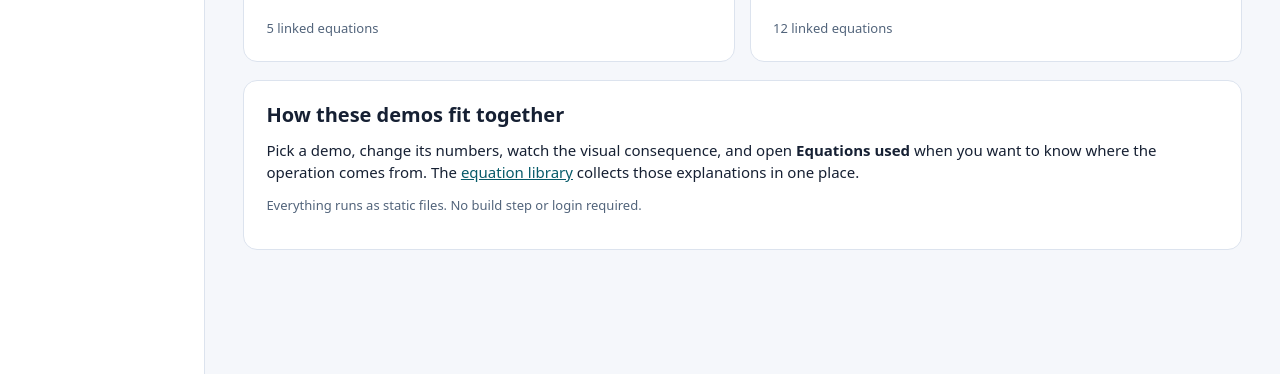
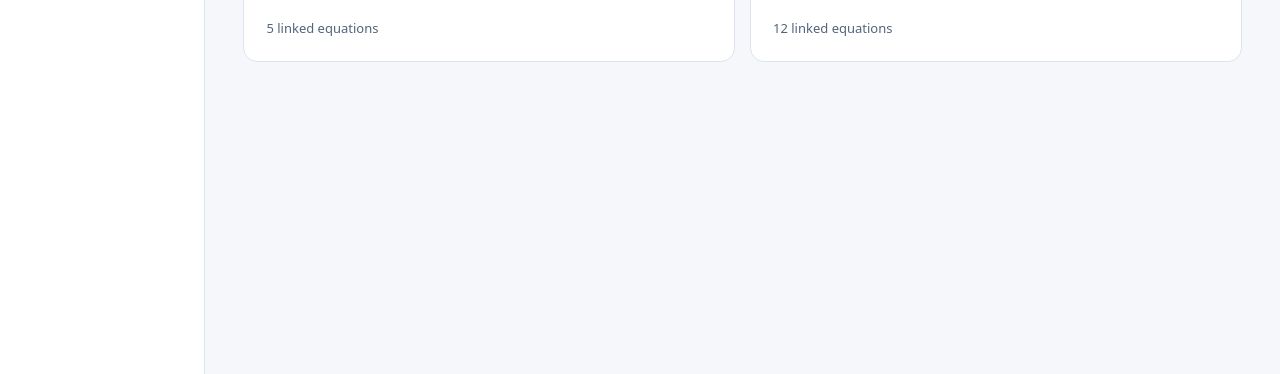
Before and after one commit to gr812b/spinor-visualization, a website with bundled scripts: page index.html in a window 1280 px wide. Shown: the part 426-800 px from the top of the page. Built offline with nearby package versions, Linux system fonts and the light colour scheme.

Commit message:
ui: remove redundant homepage explanatory panel

```diff
--- a/index.html
+++ b/index.html
@@ -15,11 +15,6 @@
       <p class="intro">Interactive mathematics you can revisit. Change the numbers, see the geometry, inspect the equations.</p>
     </header>
     <div class="demo-cards" id="demo-cards"></div>
-    <section class="panel" style="margin-top:18px;max-width:1100px">
-      <h2>How these demos fit together</h2>
-      <p>Pick a demo, change its numbers, watch the visual consequence, and open <strong>Equations used</strong> when you want to know where the operation comes from. The <a href="equations.html">equation library</a> collects those explanations in one place.</p>
-      <p class="note">Everything runs as static files. No build step or login required.</p>
-    </section>
   </main>
   <script type="module" src="src/ui/navigation.js"></script>
   <script type="module">
```
